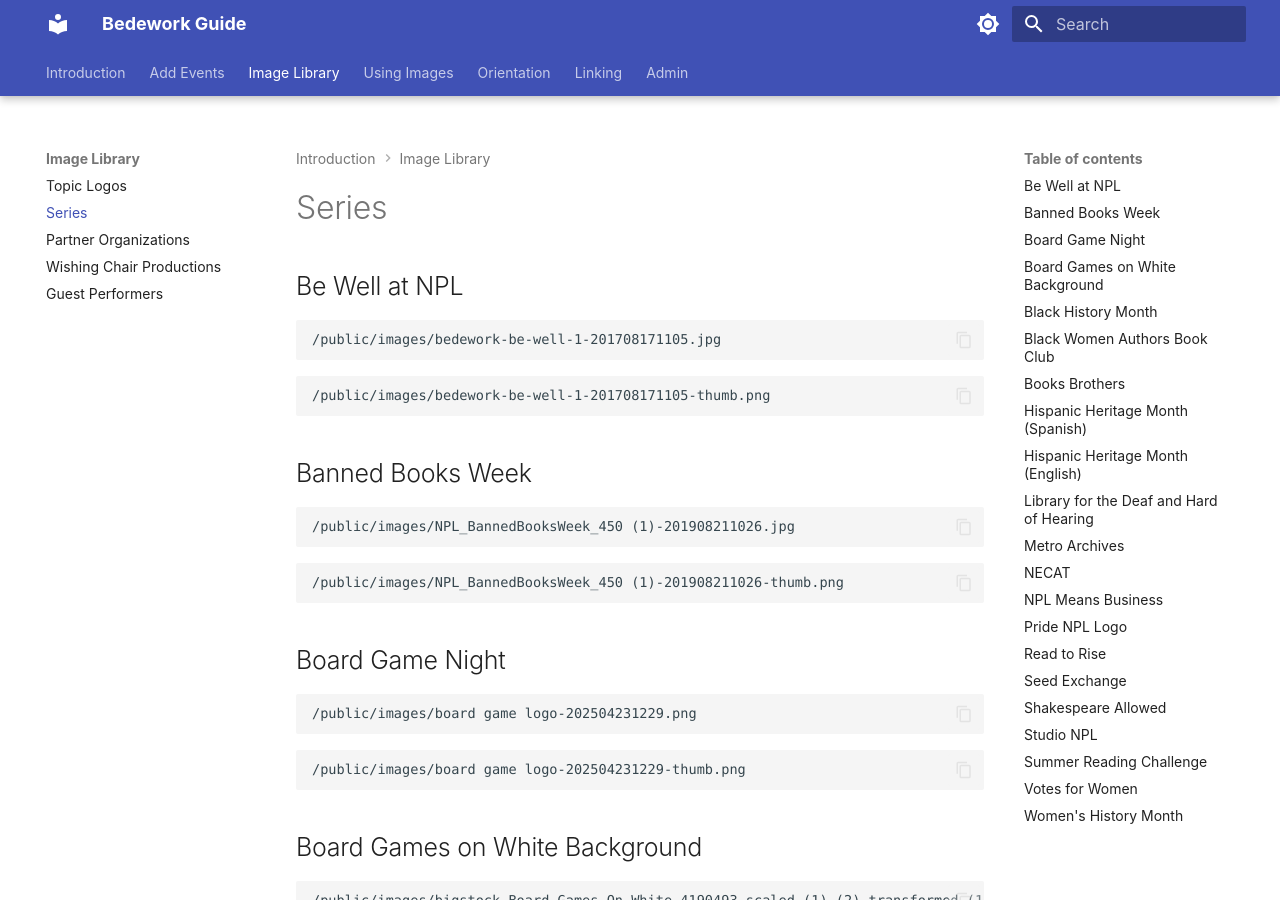
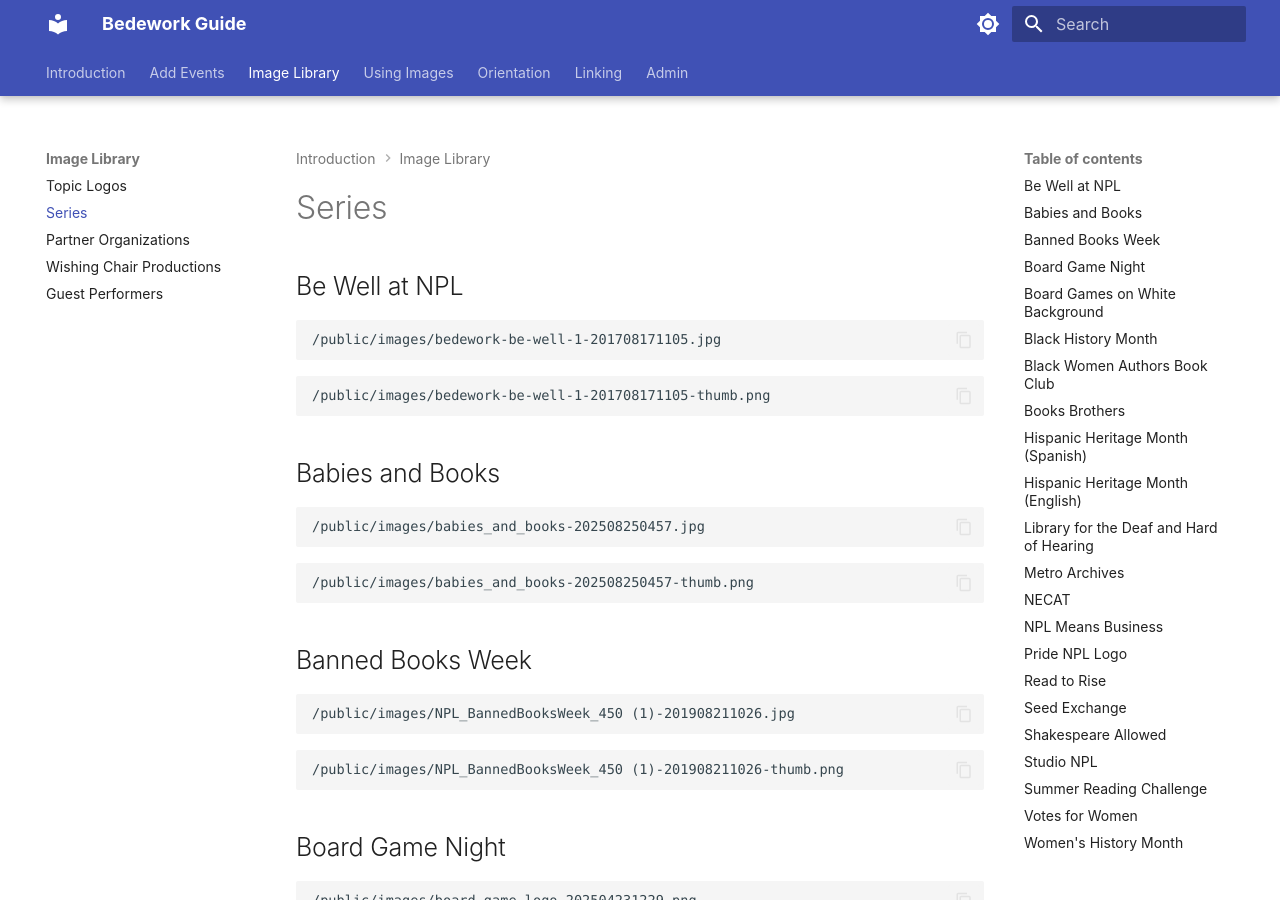
Before and after one commit to Nashville-Public-Library/bedework-docs, an MkDocs documentation site: the page built from docs/image-library/series-logos.md, in a window 1280 px wide and 900 px high. Built offline with MkDocs 1.6.1 and Material for MkDocs 9.7.7, drawn with Linux system fonts in a browser that asks for light colours.

Commit message:
add babies books pics

````diff
--- a/docs/image-library/series-logos.md
+++ b/docs/image-library/series-logos.md
@@ -13,6 +13,16 @@ title: Series
 
 ```text
 /public/images/bedework-be-well-1-201708171105-thumb.png
+```
+
+## Babies and Books
+
+```text
+/public/images/babies_and_books-202508250457.jpg
+```
+
+```text
+/public/images/babies_and_books-202508250457-thumb.png
 ```
 
 ## Banned Books Week
````
